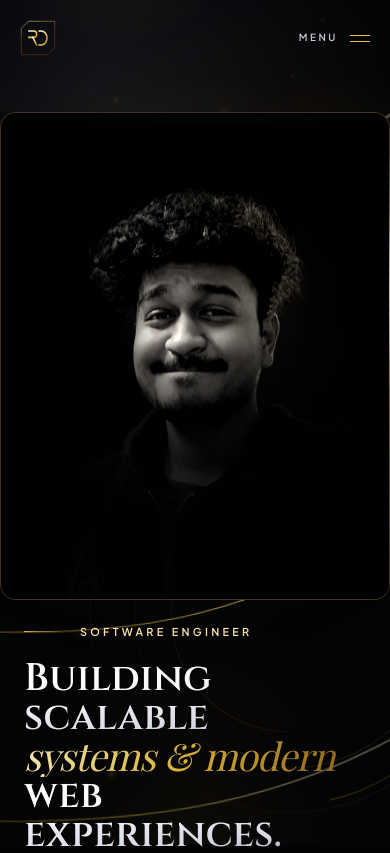
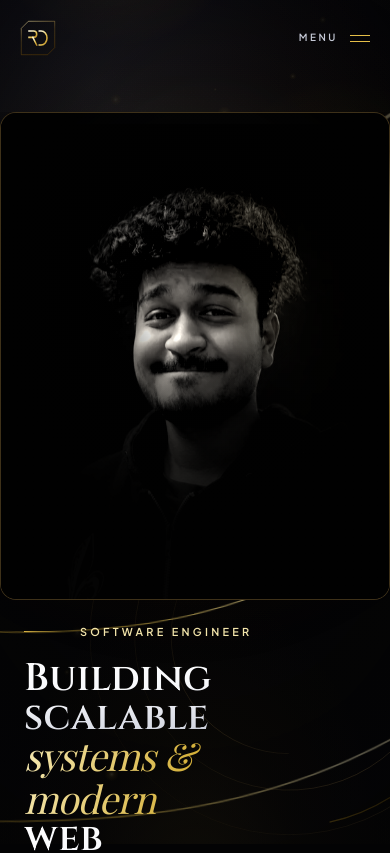
Before and after one commit to RonakDutta/portfolio, a React (Vite) app in the folder client/: page / in a window 390 px wide. Shown: the top 853 px of the page. Built offline with nearby package versions, Linux system fonts and the light colour scheme; a web font is replaced by a local one.

Commit message:
Make modern appear on a line below on mobile viewports while keeping inline on laptop

```diff
--- a/client/src/sections/Hero.jsx
+++ b/client/src/sections/Hero.jsx
@@ -105,7 +105,8 @@ function Hero({ env }) {
               className="hero-mask -mt-1 sm:-mt-2 block overflow-hidden pb-[0.14em]"
             >
               <span className="text-foil animate-foil block font-accent italic text-[clamp(2.4rem,5.6vw,5rem)] leading-[1.12] font-normal tracking-tight">
-                {hero.headline.line2}
+                <span>systems &</span>{" "}
+                <span className="block sm:inline">modern</span>
               </span>
             </span>
             <span
```
